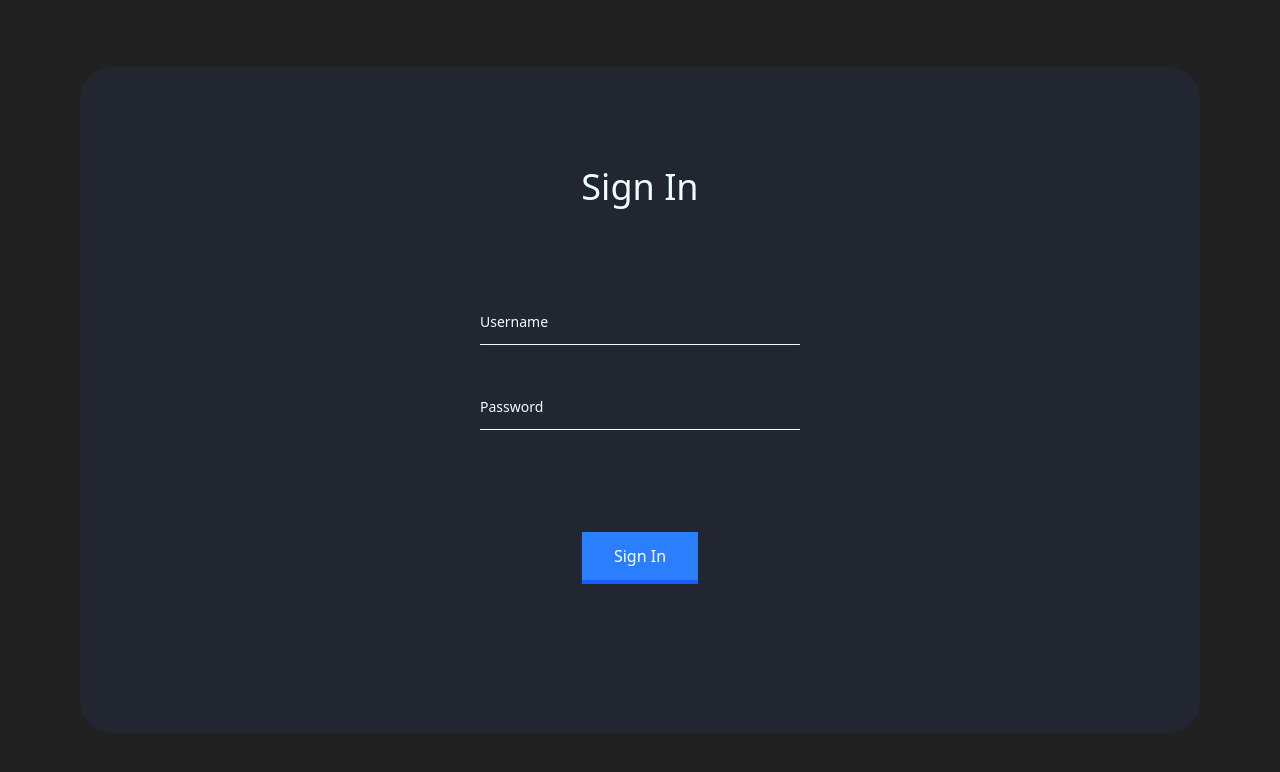
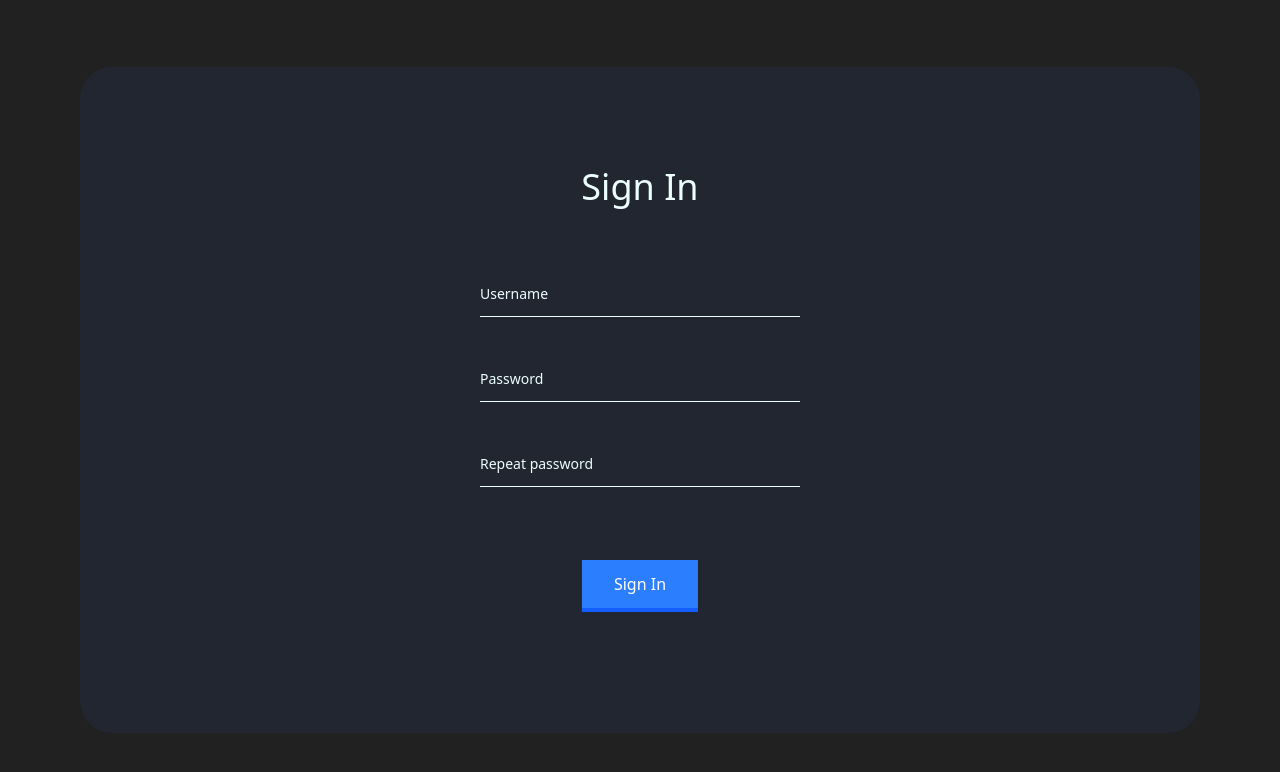
Before and after one commit to skywkie/chat-app, a React (Vite) app in the folder frontend/: page / in a window 1280 px wide. Shown: the top 772 px of the page. Built offline with nearby package versions, Linux system fonts and the light colour scheme.

Commit message:
Frontend | create SignUp page ui

```diff
--- a/frontend/src/App.tsx
+++ b/frontend/src/App.tsx
@@ -1,10 +1,13 @@
 import AppLayout from "@layouts/app-layout";
-import SignIn from "@pages/sign-in";
+
+// import SignIn from "@pages/sign-in";
+import SignUp from "@pages/sign-up";
 
 export default function App() {
   return (
     <AppLayout>
-      <SignIn />
+      {/* <SignIn /> */}
+      <SignUp />
     </AppLayout>
   );
 }
--- a/frontend/src/components/pages/sign-in.tsx
+++ b/frontend/src/components/pages/sign-in.tsx
@@ -1,11 +1,12 @@
 import AuthPageLayout from "@layouts/auth-page-layout";
-import AuthForm from "@widgets/AuthForm/auth-form";
+
+import SignInForm from "@widgets/sign-in-form";
 
 export default function SignIn() {
   return (
     <AuthPageLayout>
       <h1 className="text-4xl">Sign In</h1>
-      <AuthForm />
+      <SignInForm />
     </AuthPageLayout>
   );
 }
--- a/frontend/src/components/pages/sign-up.tsx
+++ b/frontend/src/components/pages/sign-up.tsx
@@ -1,3 +1,12 @@
+import AuthPageLayout from "@layouts/auth-page-layout";
+
+import SignUpForm from "@widgets/sign-up-form";
+
 export default function SignUp() {
-  return <div>sign-up</div>;
+  return (
+    <AuthPageLayout>
+      <h1 className="text-4xl">Sign In</h1>
+      <SignUpForm />
+    </AuthPageLayout>
+  );
 }
--- a/frontend/src/components/widgets/AuthForm/auth-form.tsx
+++ b/frontend/src/components/widgets/sign-in-form.tsx
@@ -2,6 +2,7 @@
 
 import AuthInput from "@ui/Inputs/auth-input";
 import AuthButton from "@ui/Buttons/auth-button";
+
 import AuthInputLayout from "@layouts/auth-input-layout";
 
 interface UserData {
@@ -9,7 +10,7 @@
   password: string;
 }
 
-export default function AuthForm() {
+export default function SignInForm() {
   const [userData, setUserData] = useState<UserData>({ username: "", password: "" });
 
   const onSubmit = (event: ChangeEvent<HTMLFormElement>) => {
--- /dev/null
+++ b/frontend/src/components/widgets/sign-up-form.tsx
@@ -0,0 +1,38 @@
+import { useState, type ChangeEvent } from "react";
+
+import AuthInput from "@ui/Inputs/auth-input";
+import AuthButton from "@ui/Buttons/auth-button";
+
+import AuthInputLayout from "@layouts/auth-input-layout";
+
+interface UserData {
+  username: string;
+  password: string;
+  repeatPassword: string;
+}
+
+export default function SignUpForm() {
+  const [userData, setUserData] = useState<UserData>({ username: "", password: "", repeatPassword: "" });
+
+  const onSubmit = (event: ChangeEvent<HTMLFormElement>) => {
+    event.preventDefault();
+  };
+
+  const onChange = (event: ChangeEvent<HTMLInputElement>) => {
+    setUserData({
+      ...userData,
+      [event.target.name]: event.target.value,
+    });
+  };
+
+  return (
+    <form onSubmit={onSubmit} className="h-2/3 w-full flex flex-col items-center justify-evenly">
+      <AuthInputLayout>
+        <AuthInput name="username" label="Username" onChange={onChange} />
+        <AuthInput name="password" label="Password" onChange={onChange} />
+        <AuthInput name="repeatPassword" label="Repeat password" onChange={onChange} />
+      </AuthInputLayout>
+      <AuthButton>Sign In</AuthButton>
+    </form>
+  );
+}
```
Also changed, not shown: 1 other file (tests, documents, lock files or other folders).
